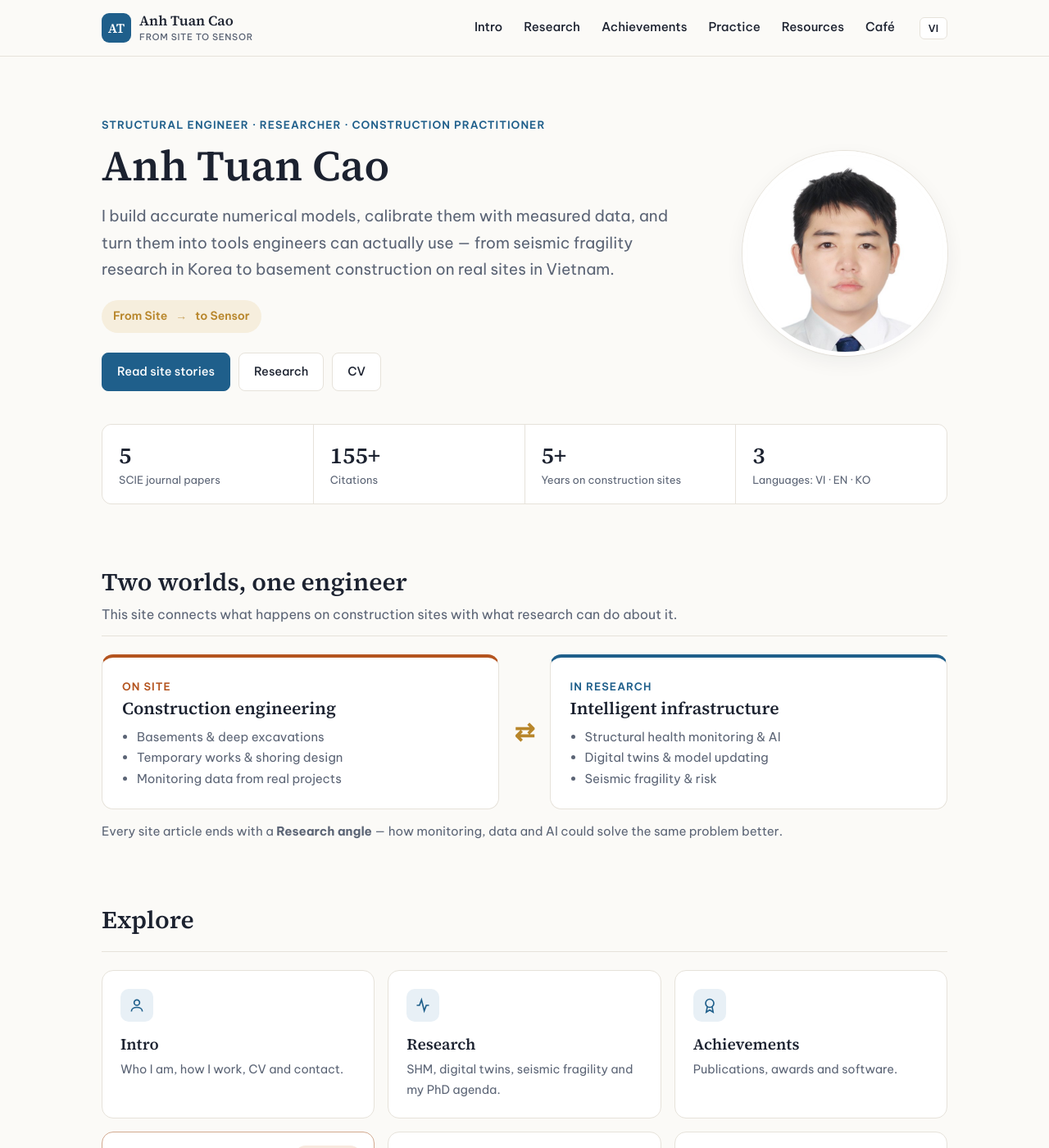
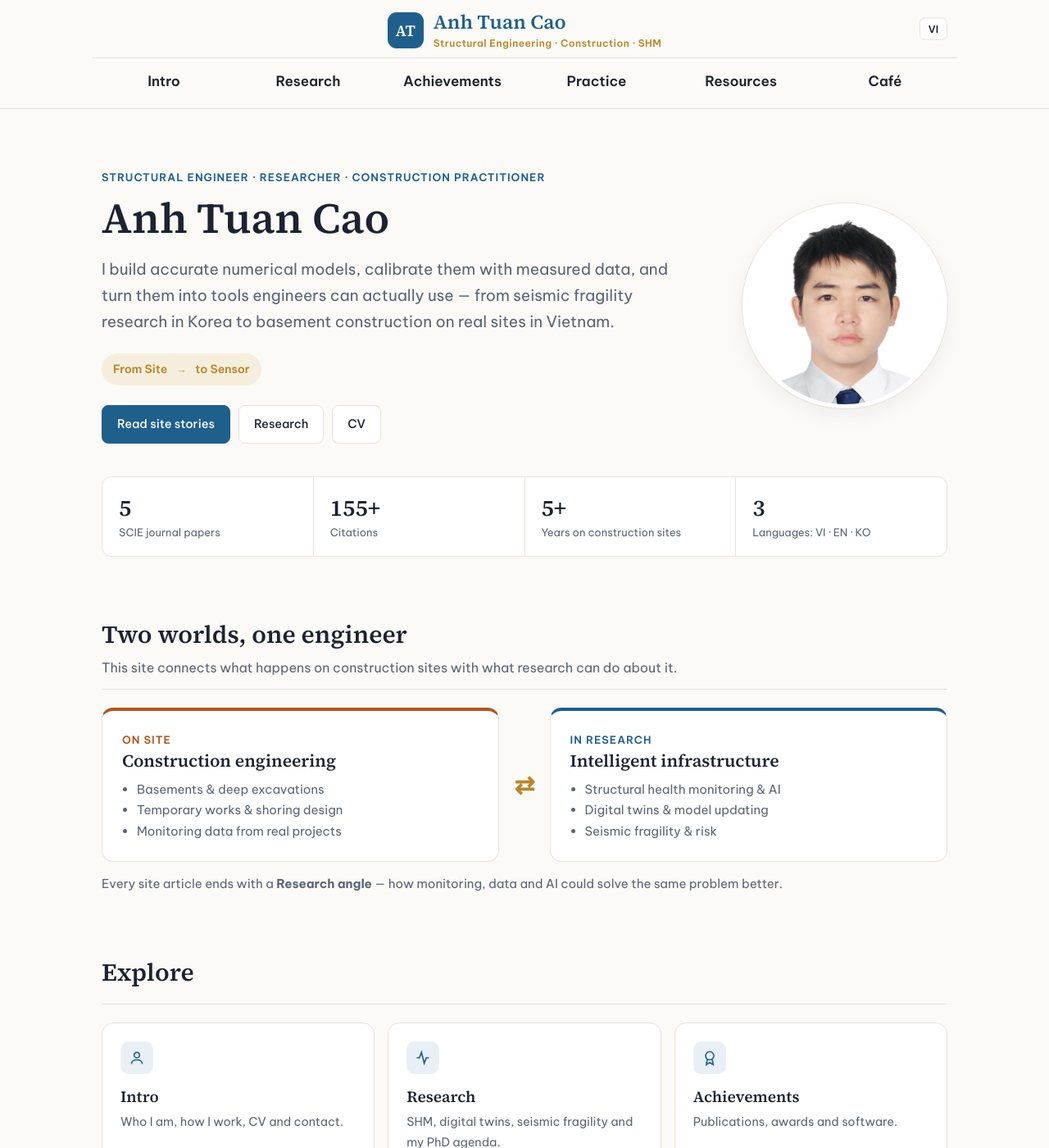
Before and after one commit to anhtuan-cao/anhtuan-cao.github.io, a Jekyll site: the page built from index.html, in a window 1280 px wide and 1400 px high. Shown: the whole window at 82% size. Built offline with Jekyll 4.4.1, drawn with Linux system fonts in a browser that asks for light colours.

Commit message:
Add files via upload

```diff
--- a/_includes/nav.html
+++ b/_includes/nav.html
@@ -1,8 +1,10 @@
 <header class="nav">
   <div class="wrap nav-inner">
-    <a href="/" class="brand"><span class="brand-mark">AT</span><span class="brand-text">Anh Tuan Cao<small>From Site to Sensor</small></span></a>
-
-    <button class="menu-btn" id="menuBtn" aria-label="Menu" aria-expanded="false"><span></span><span></span><span></span></button>
+    <div class="nav-top">
+      <a href="/" class="brand"><span class="brand-mark">AT</span><span class="brand-text">Anh Tuan Cao<small><span class="l-en">Structural Engineering · Construction · SHM</span><span class="l-vi">Kết cấu · Thi công · Quan trắc công trình</span></small></span></a>
+      <button class="lang" id="langBtn" aria-label="Switch language"><span class="l-en">VI</span><span class="l-vi">EN</span></button>
+      <button class="menu-btn" id="menuBtn" aria-label="Menu" aria-expanded="false"><span></span><span></span><span></span></button>
+    </div>
 
     <nav class="menu" id="menu">
       <div class="m-item">
@@ -59,6 +61,5 @@
       </div>
     </nav>
 
-    <button class="lang" id="langBtn" aria-label="Switch language"><span class="l-en">VI</span><span class="l-vi">EN</span></button>
   </div>
 </header>
--- a/_layouts/default.html
+++ b/_layouts/default.html
@@ -15,7 +15,7 @@
   <link rel="preconnect" href="https://fonts.googleapis.com">
   <link rel="preconnect" href="https://fonts.gstatic.com" crossorigin>
   <link href="https://fonts.googleapis.com/css2?family=Be+Vietnam+Pro:wght@400;500;600;700&family=Source+Serif+4:opsz,wght@8..60,500;8..60,600;8..60,700&display=swap" rel="stylesheet">
-  <link rel="stylesheet" href="/style.css">
+  <link rel="stylesheet" href="/style.css?v={{ site.time | date: '%s' }}">
 </head>
 <body class="{{ page.body_class }}">
 
@@ -40,6 +40,6 @@
   <div class="wrap copy">© <span id="yr"></span> Anh Tuan Cao</div>
 </footer>
 
-<script src="/script.js"></script>
+<script src="/script.js?v={{ site.time | date: '%s' }}"></script>
 </body>
 </html>
--- a/style.css
+++ b/style.css
@@ -11,7 +11,7 @@
          --shadow:none; }
 }
 *{box-sizing:border-box;margin:0}
-html{scroll-behavior:smooth;scroll-padding-top:84px}
+html{scroll-behavior:smooth;scroll-padding-top:140px}
 body{background:var(--bg);color:var(--ink);font:16px/1.7 var(--sans);-webkit-font-smoothing:antialiased}
 img{max-width:100%;display:block}
 a{color:var(--accent);text-decoration:none}
@@ -20,23 +20,24 @@ a:hover{text-decoration:underline}
 .narrow{max-width:760px}
 html[data-lang="en"] .l-vi, html[data-lang="vi"] .l-en{display:none}
 
-/* ---------- NAV ---------- */
-.nav{position:sticky;top:0;z-index:20;background:color-mix(in srgb,var(--bg) 92%,transparent);backdrop-filter:blur(10px);border-bottom:1px solid var(--line)}
-.nav-inner{display:flex;align-items:center;gap:18px;height:68px}
-.brand{display:flex;align-items:center;gap:10px;color:var(--ink);text-decoration:none!important}
-.brand-mark{width:36px;height:36px;border-radius:9px;background:var(--accent);color:#fff;display:grid;place-items:center;font:600 16px var(--serif)}
-.brand-text{font:600 17px/1.1 var(--serif);display:flex;flex-direction:column}
-.brand-text small{font:500 11px var(--sans);color:var(--muted);letter-spacing:.06em;text-transform:uppercase;margin-top:3px}
-.menu{display:flex;margin-left:auto;gap:2px}
-.m-item{position:relative}
-.m-top{display:block;padding:22px 12px;color:var(--ink);font-weight:500;font-size:15px;text-decoration:none!important;border-bottom:2px solid transparent}
+/* ---------- NAV (2 tầng, kiểu trang lab) ---------- */
+.nav{position:sticky;top:0;z-index:20;background:color-mix(in srgb,var(--bg) 94%,transparent);backdrop-filter:blur(10px);border-bottom:1px solid var(--line)}
+.nav-inner{display:flex;flex-direction:column;align-items:stretch}
+.nav-top{position:relative;display:flex;justify-content:center;align-items:center;padding:14px 0 10px}
+.brand{display:flex;align-items:center;gap:12px;color:var(--ink);text-decoration:none!important}
+.brand-mark{width:44px;height:44px;border-radius:11px;background:var(--accent);color:#fff;display:grid;place-items:center;font:600 19px var(--serif);flex:none}
+.brand-text{font:600 24px/1.1 var(--serif);display:flex;flex-direction:column;color:var(--accent)}
+.brand-text small{font:600 12px var(--sans);color:var(--gold);letter-spacing:.04em;margin-top:5px}
+.lang{position:absolute;right:0;top:50%;transform:translateY(-50%);border:1px solid var(--line);background:var(--surface);color:var(--ink);border-radius:6px;padding:5px 10px;font:600 12px var(--sans);cursor:pointer}
+.menu{display:flex;justify-content:space-between;border-top:1px solid var(--line);margin:0 -12px}
+.m-item{position:relative;flex:1;text-align:center}
+.m-top{display:block;padding:14px 10px 15px;color:var(--ink);font-weight:600;font-size:17px;text-decoration:none!important;border-bottom:3px solid transparent;white-space:nowrap}
 .m-item:hover .m-top,.m-item:focus-within .m-top,.m-top.active{border-bottom-color:var(--accent);color:var(--accent)}
-.drop{position:absolute;left:50%;top:100%;transform:translate(-50%,6px);min-width:230px;background:var(--surface);border:1px solid var(--line);border-top:3px solid var(--accent);border-radius:0 0 10px 10px;box-shadow:var(--shadow);padding:8px;opacity:0;visibility:hidden;transition:.15s}
+.drop{position:absolute;left:50%;top:100%;transform:translate(-50%,6px);min-width:230px;background:var(--surface);border:1px solid var(--line);border-top:3px solid var(--gold);border-radius:0 0 10px 10px;box-shadow:var(--shadow);padding:8px;opacity:0;visibility:hidden;transition:.15s;text-align:center;z-index:30}
 .m-item:hover .drop,.m-item:focus-within .drop{opacity:1;visibility:visible;transform:translate(-50%,0)}
-.drop a{display:block;padding:9px 12px;border-radius:6px;color:var(--ink);font-size:14.5px;text-decoration:none!important;white-space:nowrap}
+.drop a{display:block;padding:9px 14px;border-radius:6px;color:var(--ink);font-size:15px;text-decoration:none!important;white-space:nowrap}
 .drop a:hover{background:var(--accent-soft);color:var(--accent)}
-.lang{border:1px solid var(--line);background:var(--surface);color:var(--ink);border-radius:6px;padding:5px 10px;font:600 12px var(--sans);cursor:pointer}
-.menu-btn{display:none;margin-left:auto;background:none;border:0;padding:8px;cursor:pointer}
+.menu-btn{display:none;background:none;border:0;padding:8px;cursor:pointer}
 .menu-btn span{display:block;width:22px;height:2px;background:var(--ink);margin:5px 0;border-radius:2px}
 
 /* ---------- COMMON ---------- */
@@ -193,14 +194,19 @@ h3{font-size:17px;font-weight:600;line-height:1.4}
 
 /* ---------- RESPONSIVE ---------- */
 @media (max-width:960px){
+  .nav-top{justify-content:space-between;padding:10px 0}
+  .brand-mark{width:38px;height:38px;font-size:16px}
+  .brand-text{font-size:19px}
+  .lang{position:static;transform:none;margin-left:auto;margin-right:6px}
   .menu-btn{display:block}
-  .lang{margin-left:0}
-  .menu{display:none;position:absolute;top:68px;left:0;right:0;flex-direction:column;background:var(--surface);border-bottom:1px solid var(--line);padding:8px 16px 16px;max-height:calc(100vh - 68px);overflow:auto;box-shadow:var(--shadow)}
+  .menu{display:none;flex-direction:column;margin:0;padding:4px 0 14px;max-height:calc(100vh - 70px);overflow:auto}
   .menu.open{display:flex}
-  .m-top{padding:12px 4px;border-bottom:1px solid var(--line)}
-  .drop{position:static;transform:none;opacity:1;visibility:visible;box-shadow:none;border:0;padding:4px 0 8px 12px;min-width:0}
+  .m-item{text-align:left}
+  .m-top{padding:12px 4px;border-bottom:1px solid var(--line);font-size:16px}
+  .drop{position:static;transform:none;opacity:1;visibility:visible;box-shadow:none;border:0;padding:4px 0 8px 12px;min-width:0;text-align:left}
   .m-item:hover .drop{transform:none}
   .drop a{padding:7px 8px;color:var(--muted)}
+  html{scroll-padding-top:80px}
 }
 @media (max-width:760px){
   .wrap{padding-inline:16px}
```
